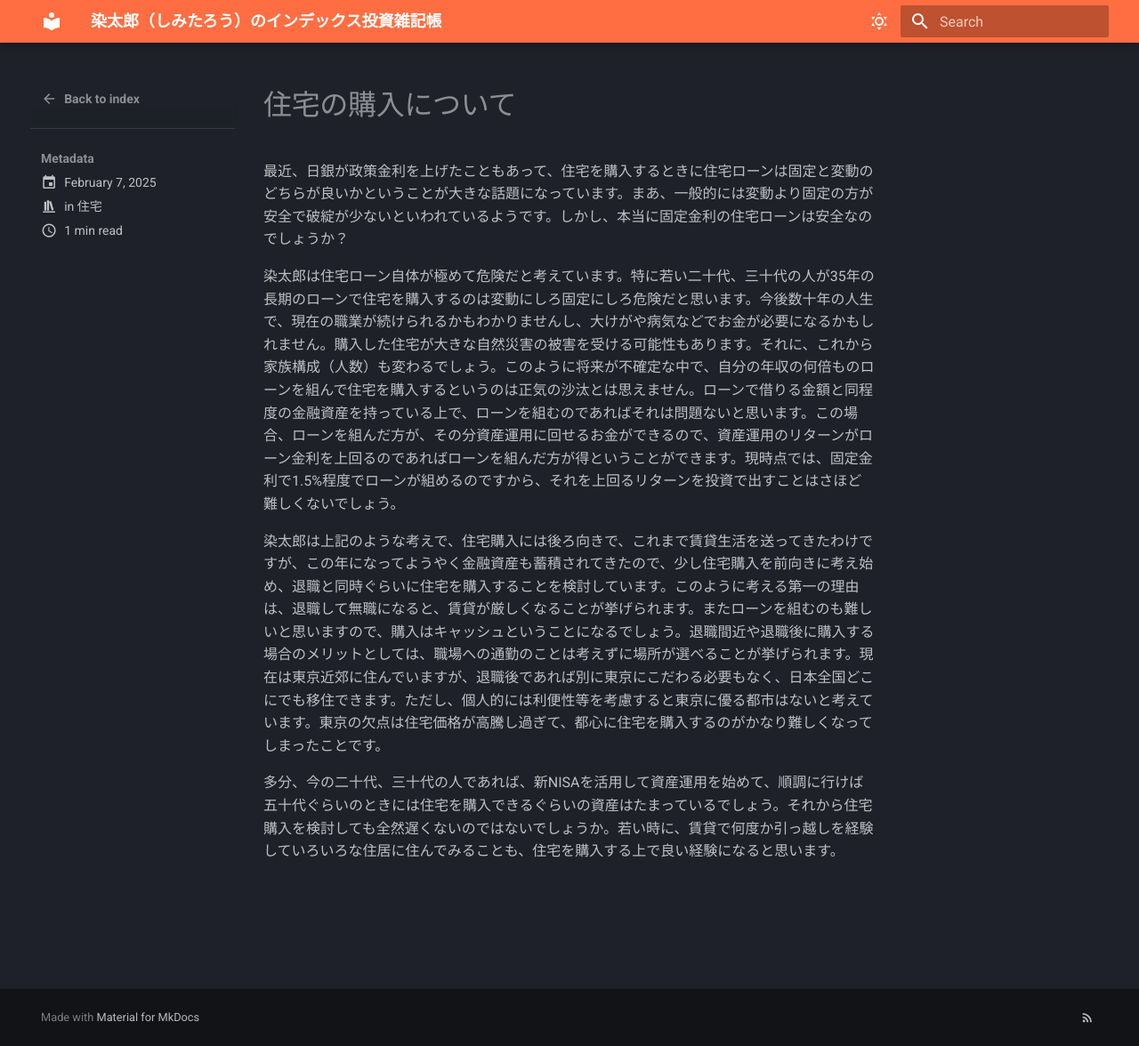
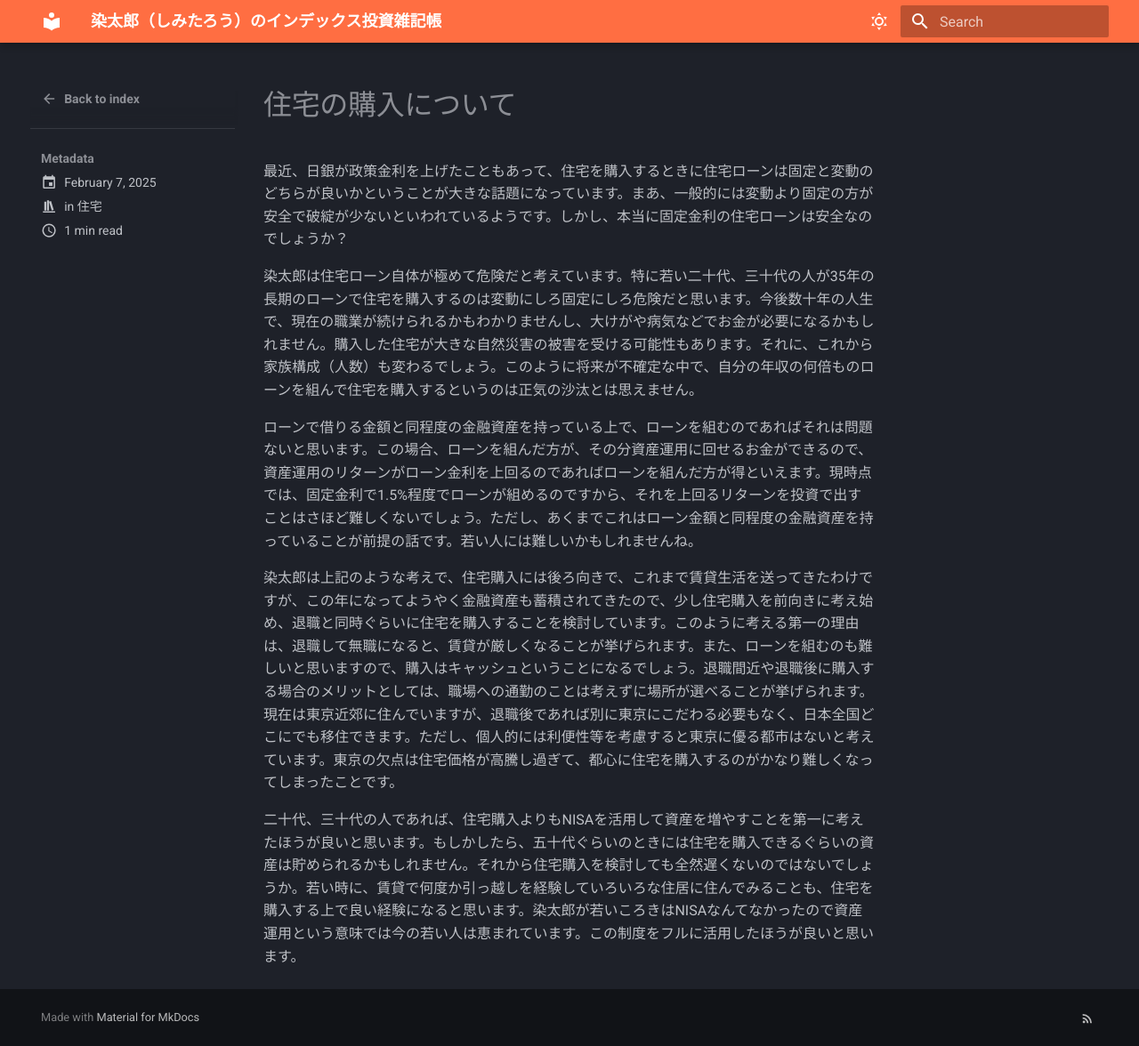
Before and after one commit to dozunaru/dozunaru.github.io, an MkDocs documentation site: the page built from docs/posts/2025-02-07.md, in a window 1280 px wide and 1176 px high. Shown: the whole window at 89% size. Built offline with MkDocs 1.6.1 and Material for MkDocs 9.7.7, drawn with Linux system fonts in a browser that asks for light colours.

Commit message:
微推敲

```diff
--- a/docs/posts/2025-02-07.md
+++ b/docs/posts/2025-02-07.md
@@ -10,8 +10,10 @@ categories:
 
 最近、日銀が政策金利を上げたこともあって、住宅を購入するときに住宅ローンは固定と変動のどちらが良いかということが大きな話題になっています。まあ、一般的には変動より固定の方が安全で破綻が少ないといわれているようです。しかし、本当に固定金利の住宅ローンは安全なのでしょうか？
 <!-- more -->
-染太郎は住宅ローン自体が極めて危険だと考えています。特に若い二十代、三十代の人が35年の長期のローンで住宅を購入するのは変動にしろ固定にしろ危険だと思います。今後数十年の人生で、現在の職業が続けられるかもわかりませんし、大けがや病気などでお金が必要になるかもしれません。購入した住宅が大きな自然災害の被害を受ける可能性もあります。それに、これから家族構成（人数）も変わるでしょう。このように将来が不確定な中で、自分の年収の何倍ものローンを組んで住宅を購入するというのは正気の沙汰とは思えません。ローンで借りる金額と同程度の金融資産を持っている上で、ローンを組むのであればそれは問題ないと思います。この場合、ローンを組んだ方が、その分資産運用に回せるお金ができるので、資産運用のリターンがローン金利を上回るのであればローンを組んだ方が得ということができます。現時点では、固定金利で1.5%程度でローンが組めるのですから、それを上回るリターンを投資で出すことはさほど難しくないでしょう。
+染太郎は住宅ローン自体が極めて危険だと考えています。特に若い二十代、三十代の人が35年の長期のローンで住宅を購入するのは変動にしろ固定にしろ危険だと思います。今後数十年の人生で、現在の職業が続けられるかもわかりませんし、大けがや病気などでお金が必要になるかもしれません。購入した住宅が大きな自然災害の被害を受ける可能性もあります。それに、これから家族構成（人数）も変わるでしょう。このように将来が不確定な中で、自分の年収の何倍ものローンを組んで住宅を購入するというのは正気の沙汰とは思えません。
 
-染太郎は上記のような考えで、住宅購入には後ろ向きで、これまで賃貸生活を送ってきたわけですが、この年になってようやく金融資産も蓄積されてきたので、少し住宅購入を前向きに考え始め、退職と同時ぐらいに住宅を購入することを検討しています。このように考える第一の理由は、退職して無職になると、賃貸が厳しくなることが挙げられます。またローンを組むのも難しいと思いますので、購入はキャッシュということになるでしょう。退職間近や退職後に購入する場合のメリットとしては、職場への通勤のことは考えずに場所が選べることが挙げられます。現在は東京近郊に住んでいますが、退職後であれば別に東京にこだわる必要もなく、日本全国どこにでも移住できます。ただし、個人的には利便性等を考慮すると東京に優る都市はないと考えています。東京の欠点は住宅価格が高騰し過ぎて、都心に住宅を購入するのがかなり難しくなってしまったことです。
+ローンで借りる金額と同程度の金融資産を持っている上で、ローンを組むのであればそれは問題ないと思います。この場合、ローンを組んだ方が、その分資産運用に回せるお金ができるので、資産運用のリターンがローン金利を上回るのであればローンを組んだ方が得といえます。現時点では、固定金利で1.5%程度でローンが組めるのですから、それを上回るリターンを投資で出すことはさほど難しくないでしょう。ただし、あくまでこれはローン金額と同程度の金融資産を持っていることが前提の話です。若い人には難しいかもしれませんね。
 
-多分、今の二十代、三十代の人であれば、新NISAを活用して資産運用を始めて、順調に行けば五十代ぐらいのときには住宅を購入できるぐらいの資産はたまっているでしょう。それから住宅購入を検討しても全然遅くないのではないでしょうか。若い時に、賃貸で何度か引っ越しを経験していろいろな住居に住んでみることも、住宅を購入する上で良い経験になると思います。
+染太郎は上記のような考えで、住宅購入には後ろ向きで、これまで賃貸生活を送ってきたわけですが、この年になってようやく金融資産も蓄積されてきたので、少し住宅購入を前向きに考え始め、退職と同時ぐらいに住宅を購入することを検討しています。このように考える第一の理由は、退職して無職になると、賃貸が厳しくなることが挙げられます。また、ローンを組むのも難しいと思いますので、購入はキャッシュということになるでしょう。退職間近や退職後に購入する場合のメリットとしては、職場への通勤のことは考えずに場所が選べることが挙げられます。現在は東京近郊に住んでいますが、退職後であれば別に東京にこだわる必要もなく、日本全国どこにでも移住できます。ただし、個人的には利便性等を考慮すると東京に優る都市はないと考えています。東京の欠点は住宅価格が高騰し過ぎて、都心に住宅を購入するのがかなり難しくなってしまったことです。
+
+二十代、三十代の人であれば、住宅購入よりもNISAを活用して資産を増やすことを第一に考えたほうが良いと思います。もしかしたら、五十代ぐらいのときには住宅を購入できるぐらいの資産は貯められるかもしれません。それから住宅購入を検討しても全然遅くないのではないでしょうか。若い時に、賃貸で何度か引っ越しを経験していろいろな住居に住んでみることも、住宅を購入する上で良い経験になると思います。染太郎が若いころきはNISAなんてなかったので資産運用という意味では今の若い人は恵まれています。この制度をフルに活用したほうが良いと思います。
```
Also changed, not shown: docs/posts/2025-01-03.md (+1 -0 lines), docs/posts/2025-01-04.md (+4 -3 lines), docs/posts/2025-02-01.md (+3 -3 lines).
